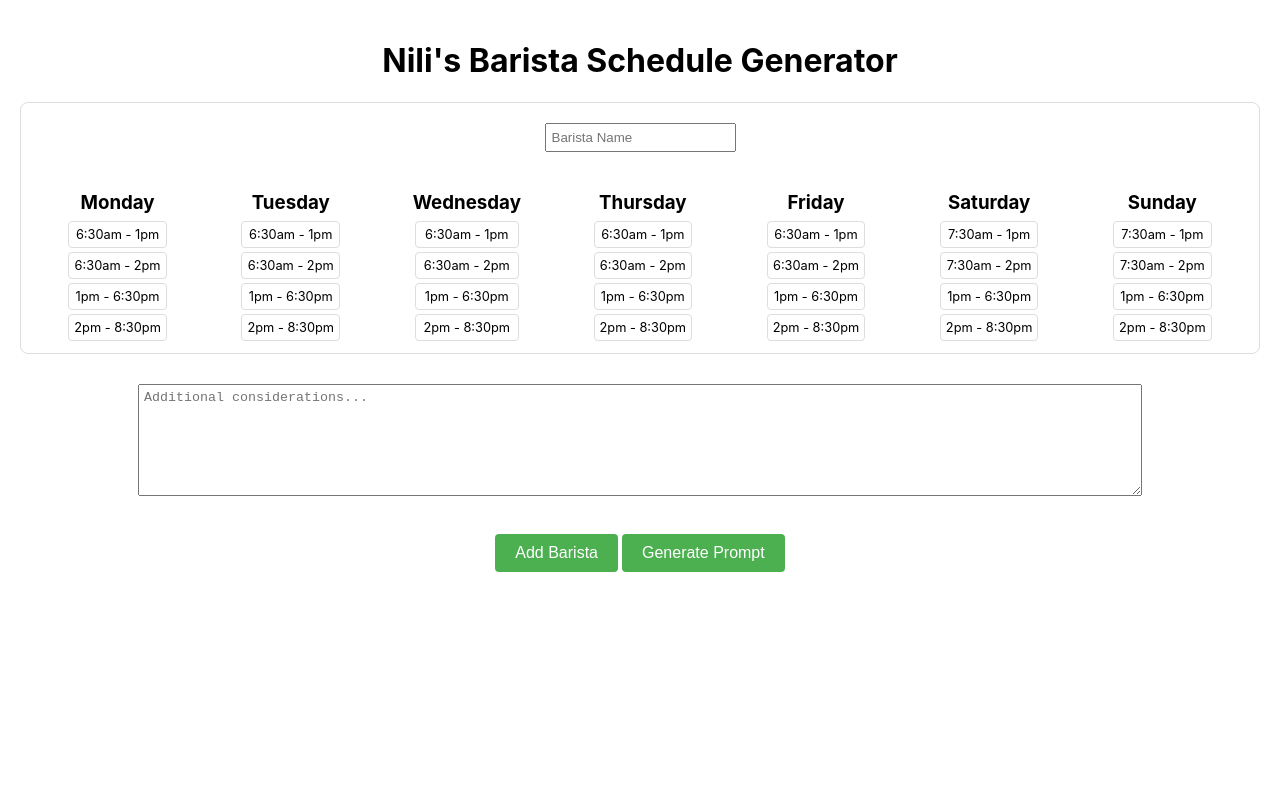
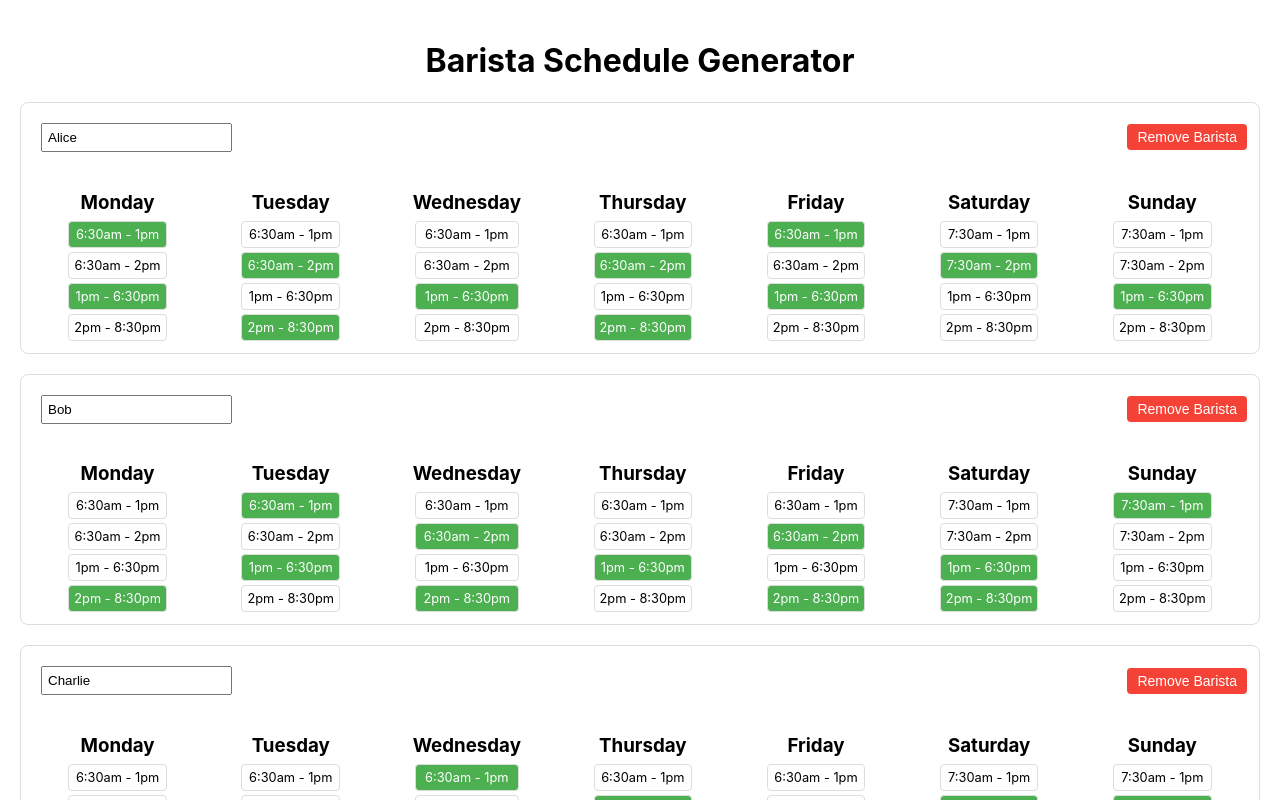
Before and after one commit to br1saturno/barista-schedule-generator, a React (Create React App) app: page / in a window 1280 px wide. Shown: the top 800 px of the page. Built offline with nearby package versions, Linux system fonts and the light colour scheme.

Commit message:
Added remove barista button and preloaded some baristas

```diff
--- a/public/index.html
+++ b/public/index.html
@@ -24,7 +24,7 @@
       work correctly both with client-side routing and a non-root public URL.
       Learn how to configure a non-root public URL by running `npm run build`.
     -->
-    <title>React App</title>
+    <title>Barista Schedule Generator</title>
   </head>
   <body>
     <noscript>You need to enable JavaScript to run this app.</noscript>
--- a/src/App.css
+++ b/src/App.css
@@ -109,3 +109,28 @@ h3 {
 .modal-content button {
   margin-top: 10px;
 }
+
+.barista-header {
+  display: flex;
+  justify-content: space-between;
+  align-items: center;
+  margin-bottom: 10px;
+}
+
+.remove-button {
+  background-color: #f44336;
+  color: white;
+  border: none;
+  padding: 5px 10px;
+  text-align: center;
+  text-decoration: none;
+  display: inline-block;
+  font-size: 14px;
+  margin: 4px 2px;
+  cursor: pointer;
+  border-radius: 4px;
+}
+
+.remove-button:hover {
+  background-color: #d32f2f;
+}
--- a/src/App.js
+++ b/src/App.js
@@ -15,7 +15,45 @@ function Modal({ isOpen, onClose, children }) {
 }
 
 function App() {
-  const [baristas, setBaristas] = useState([{ name: '', availability: {} }]);
+  const [baristas, setBaristas] = useState([
+    {
+      name: 'Alice',
+      availability: {
+        Monday: ['6:30am - 1pm', '1pm - 6:30pm'],
+        Tuesday: ['6:30am - 2pm', '2pm - 8:30pm'],
+        Wednesday: ['1pm - 6:30pm'],
+        Thursday: ['6:30am - 2pm', '2pm - 8:30pm'],
+        Friday: ['6:30am - 1pm', '1pm - 6:30pm'],
+        Saturday: ['7:30am - 2pm'],
+        Sunday: ['1pm - 6:30pm']
+      }
+    },
+    {
+      name: 'Bob',
+      availability: {
+        Monday: ['2pm - 8:30pm'],
+        Tuesday: ['6:30am - 1pm', '1pm - 6:30pm'],
+        Wednesday: ['6:30am - 2pm', '2pm - 8:30pm'],
+        Thursday: ['1pm - 6:30pm'],
+        Friday: ['6:30am - 2pm', '2pm - 8:30pm'],
+        Saturday: ['1pm - 6:30pm', '2pm - 8:30pm'],
+        Sunday: ['7:30am - 1pm']
+      }
+    },
+    {
+      name: 'Charlie',
+      availability: {
+        Monday: ['1pm - 6:30pm'],
+        Tuesday: ['2pm - 8:30pm'],
+        Wednesday: ['6:30am - 1pm', '1pm - 6:30pm'],
+        Thursday: ['6:30am - 2pm'],
+        Friday: ['2pm - 8:30pm'],
+        Saturday: ['7:30am - 2pm', '2pm - 8:30pm'],
+        Sunday: ['7:30am - 2pm', '2pm - 8:30pm']
+      }
+    }
+  ]);
+
   const [considerations, setConsiderations] = useState('');
   const [isModalOpen, setIsModalOpen] = useState(false);
   const [generatedPrompt, setGeneratedPrompt] = useState('');
@@ -38,6 +76,11 @@ function App() {
 
   const addBarista = () => {
     setBaristas([...baristas, { name: '', availability: {} }]);
+  };
+
+  const removeBarista = (index) => {
+    const updatedBaristas = baristas.filter((_, i) => i !== index);
+    setBaristas(updatedBaristas);
   };
 
   const updateBarista = (index, field, value) => {
@@ -78,15 +121,18 @@ function App() {
 
   return (
     <div className="App">
-      <h1>Nili's Barista Schedule Generator</h1>
+      <h1>Barista Schedule Generator</h1>
       {baristas.map((barista, index) => (
         <div key={index} className="barista-container">
+          <div className="barista-header">
             <input
               type="text"
               value={barista.name}
               onChange={(e) => updateBarista(index, 'name', e.target.value)}
               placeholder="Barista Name"
             />
+            <button onClick={() => removeBarista(index)} className="remove-button">Remove Barista</button>
+          </div>
           <div className="availability-grid">
             {daysOfWeek.map(day => (
               <div key={day} className="day-column">
@@ -105,15 +151,13 @@ function App() {
           </div>
         </div>
       ))}
+      <button onClick={addBarista}>Add Barista</button>
       <textarea
         value={considerations}
         onChange={(e) => setConsiderations(e.target.value)}
         placeholder="Additional considerations..."
       />
-      <div className="button-container">
-        <button onClick={addBarista}>Add Barista</button>
       <button onClick={generatePrompt}>Generate Prompt</button>
-      </div>
 
       <Modal isOpen={isModalOpen} onClose={() => setIsModalOpen(false)}>
         <h2>Generated Prompt</h2>
```
Lines whose indentation alone changed are shown as unchanged.
